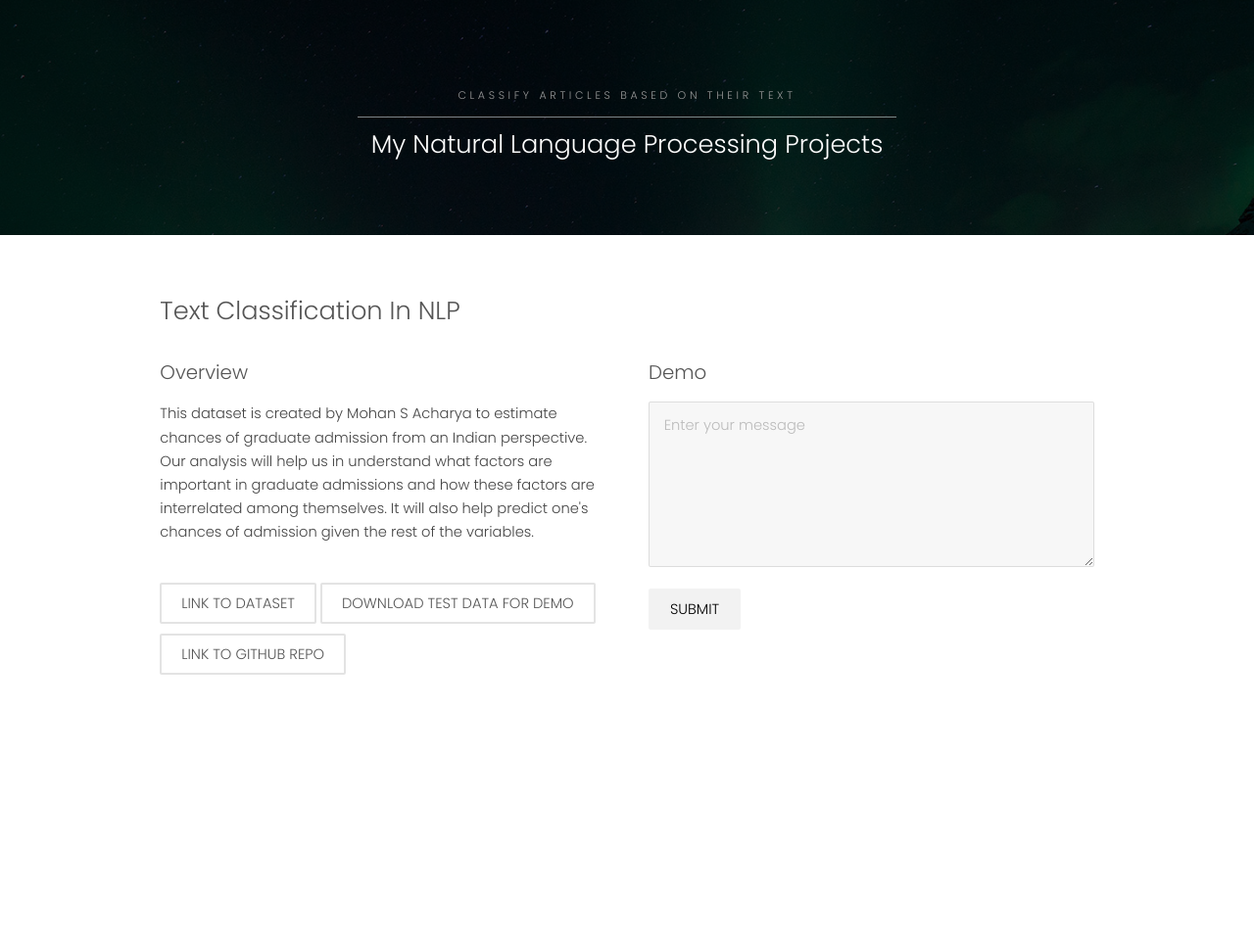
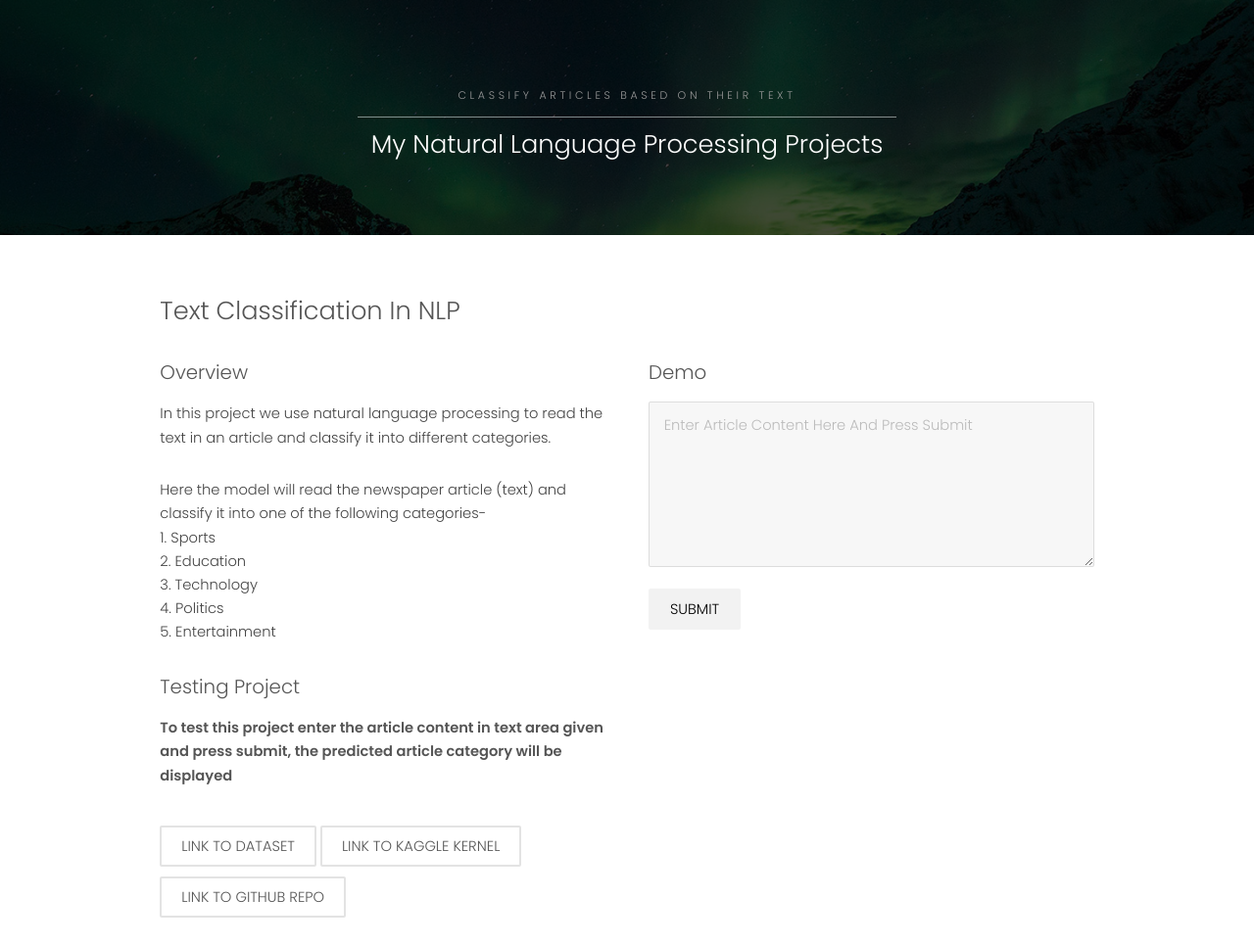
Before and after one commit to sanwalsahil/herokuDemo, a Flask app: page /articleClassify in a window 1280 px wide. Shown: the part 48-1014 px from the top of the page at 98% size. Before the commit the page ends 737 px from the top, so only its background shows below. Run offline with Flask 2, Linux system fonts and the light colour scheme; parts of the project's set-up code (start-up, migrations or seed data) failed here and were passed over.

Commit message:
adding links

```diff
--- a/templates/nlpProjects/articleClassify.html
+++ b/templates/nlpProjects/articleClassify.html
@@ -31,11 +31,25 @@
         <div class="6u 12u$(medium)">
             <h3>Overview</h3>
             <p>
-                This dataset is created by Mohan S Acharya to estimate chances of graduate admission from an Indian perspective. Our analysis will help us in understand what factors are important in graduate admissions and how these factors are interrelated among themselves. It will also help predict one's chances of admission given the rest of the variables.
+                In this project we use natural language processing to read the text in an article and classify it into
+                different categories.
             </p>
-            <a target="_blank" href="https://www.kaggle.com/mohansacharya/graduate-admissions" class="button alt" style="margin-top:10px">Link To Dataset</a>
-            <a target="_blank" href="https://github.com/sanwalsahil/grad_admissions/blob/master/Admission_Predict.csv" class="button alt" style="margin-top:10px">Download Test Data For Demo</a>
-            <a target="_blank" href="https://github.com/sanwalsahil/grad_admissions" class="button alt" style="margin-top:10px">Link To GitHub Repo</a>
+            <p>
+                Here the model will read the newspaper article (text)  and classify it into one of the following categories-<br>
+                1. Sports<br>
+                2. Education<br>
+                3. Technology<br>
+                4. Politics<br>
+                5. Entertainment<br>
+            </p>
+            <h3>Testing Project</h3>
+            <p>
+                <b>To test this project enter the article content in text area given and press submit, the predicted article
+                category will be displayed</b>
+            </p>
+            <a target="_blank" href="https://www.kaggle.com/yufengdev/bbc-fulltext-and-category" class="button alt" style="margin-top:10px">Link To Dataset</a>
+            <a target="_blank" href="https://www.kaggle.com/sanwalsahil/kernel27922fe937" class="button alt" style="margin-top:10px">Link To Kaggle Kernel</a>
+            <a target="_blank" href="https://github.com/sanwalsahil/articleClassificationNlp" class="button alt" style="margin-top:10px">Link To GitHub Repo</a>
             <br>
 
         </div>
@@ -51,7 +65,7 @@
 <!--                    </div>-->
 
                     <div class="12u$">
-                        <textarea name="message" id="message" placeholder="Enter your message" rows="6"></textarea>
+                        <textarea name="message" id="message" placeholder="Enter Article Content Here And Press Submit" rows="6"></textarea>
                     </div>
 
                     <!-- Break -->
```
